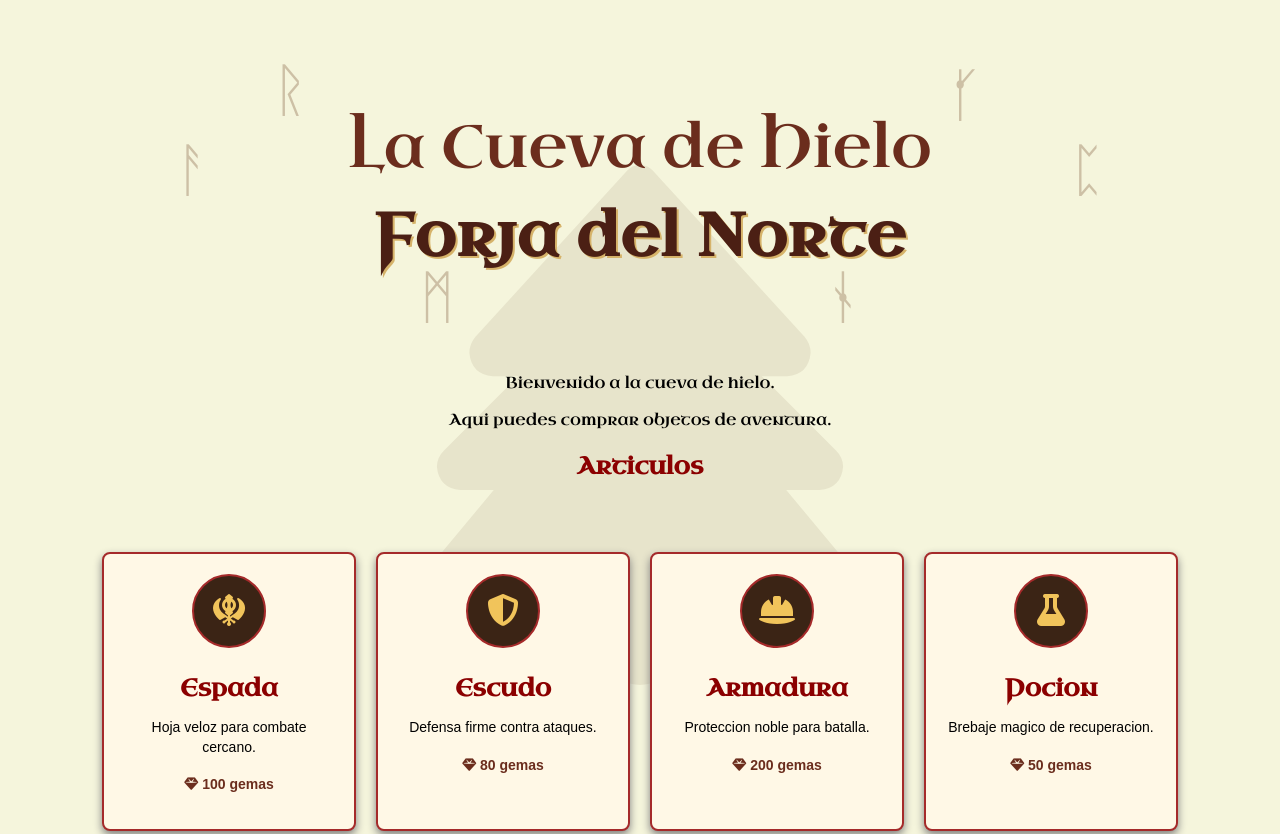
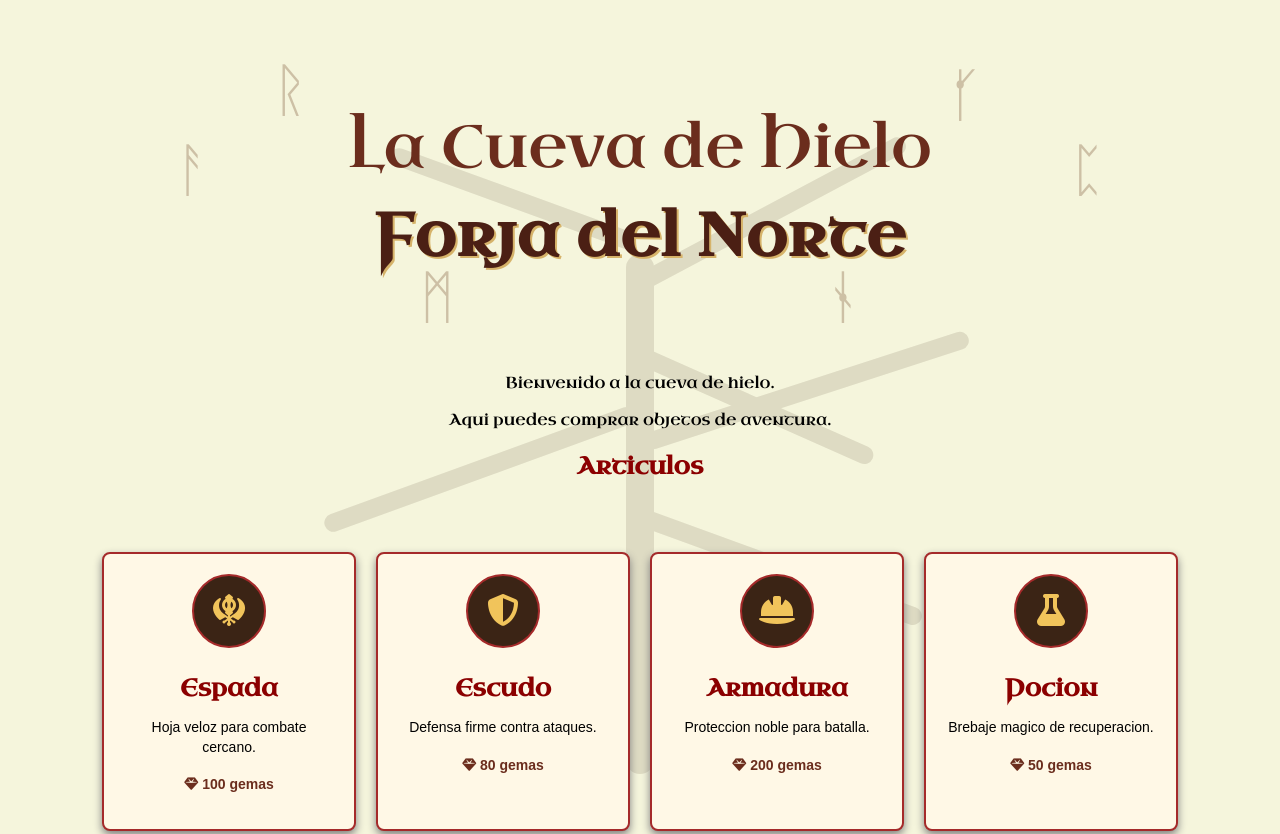
Before and after one commit to BryanGz25/Laboratorio-Github-5-8, a plain HTML site: page index.html in a window 1280 px wide. Shown: the top 834 px of the page. Drawn offline with Linux system fonts and the light colour scheme.

Commit message:
cambio de la imagen de fondo

```diff
--- a/index.html
+++ b/index.html
@@ -10,7 +10,13 @@
 </head>
 <body>
     <div class="fondo-arbol">
-        <i class="fa-solid fa-tree"></i>
+        <div class="tronco"></div>
+        <div class="rama rama-1"></div>
+        <div class="rama rama-2"></div>
+        <div class="rama rama-3"></div>
+        <div class="rama rama-4"></div>
+        <div class="rama rama-5"></div>
+        <div class="rama rama-6"></div>
     </div>
 
     <div class="titulo-medieval">
--- a/styles.css
+++ b/styles.css
@@ -10,12 +10,73 @@ body {
 .fondo-arbol {
     position: fixed;
     left: 50%;
-    top: 55%;
+    top: 58%;
     transform: translate(-50%, -50%);
-    color: rgba(80, 45, 20, 0.08);
-    font-size: 520px;
+    width: 800px;
+    height: 620px;
     z-index: -1;
     pointer-events: none;
+    opacity: 0.12;
+}
+
+.tronco {
+    background-color: #3b2415;
+    width: 28px;
+    height: 520px;
+    position: absolute;
+    left: 386px;
+    bottom: 0;
+    border-radius: 20px;
+}
+
+.rama {
+    background-color: #3b2415;
+    height: 18px;
+    position: absolute;
+    border-radius: 20px;
+    transform-origin: left center;
+}
+
+.rama-1 {
+    width: 300px;
+    left: 400px;
+    top: 120px;
+    transform: rotate(-28deg);
+}
+
+.rama-2 {
+    width: 260px;
+    left: 395px;
+    top: 190px;
+    transform: rotate(24deg);
+}
+
+.rama-3 {
+    width: 340px;
+    left: 405px;
+    top: 280px;
+    transform: rotate(-18deg);
+}
+
+.rama-4 {
+    width: 310px;
+    left: 390px;
+    top: 350px;
+    transform: rotate(20deg);
+}
+
+.rama-5 {
+    width: 260px;
+    left: 395px;
+    top: 80px;
+    transform: rotate(200deg);
+}
+
+.rama-6 {
+    width: 330px;
+    left: 395px;
+    top: 250px;
+    transform: rotate(160deg);
 }
 
 .titulo-medieval {
```
